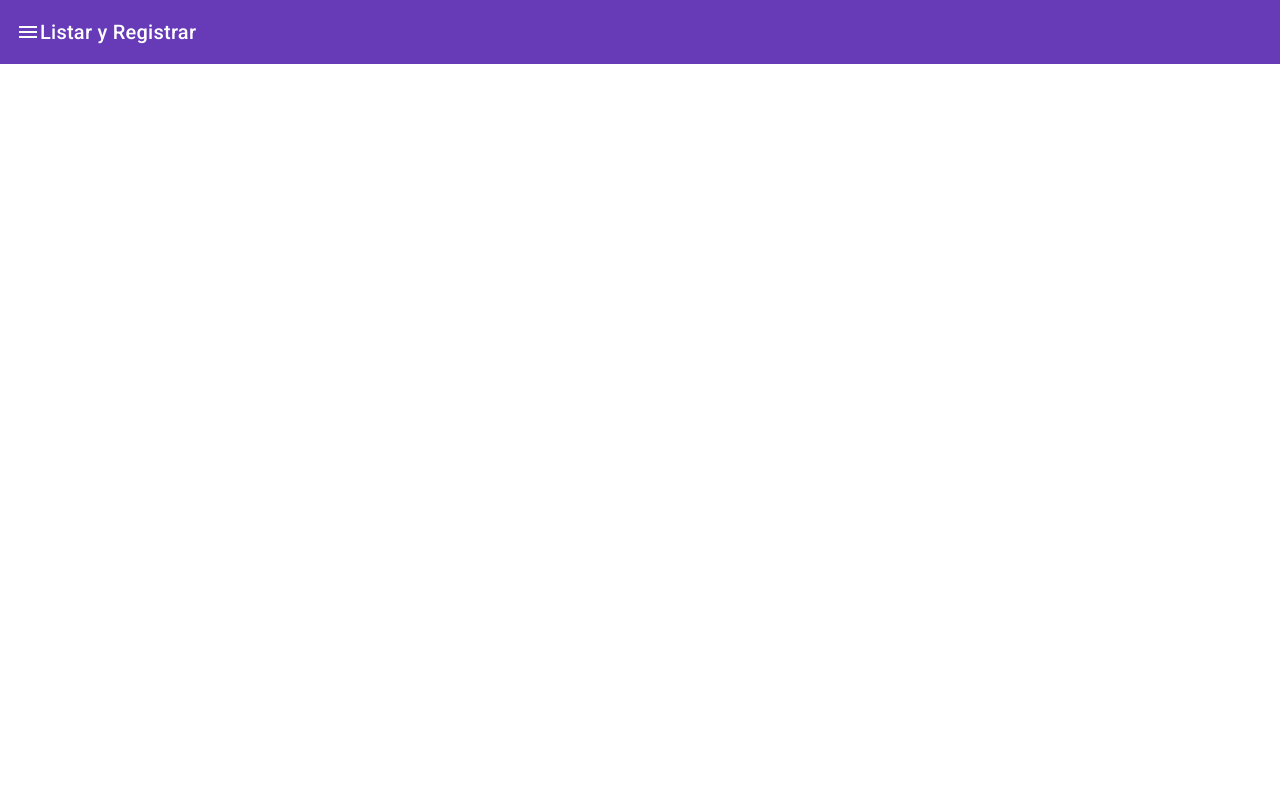
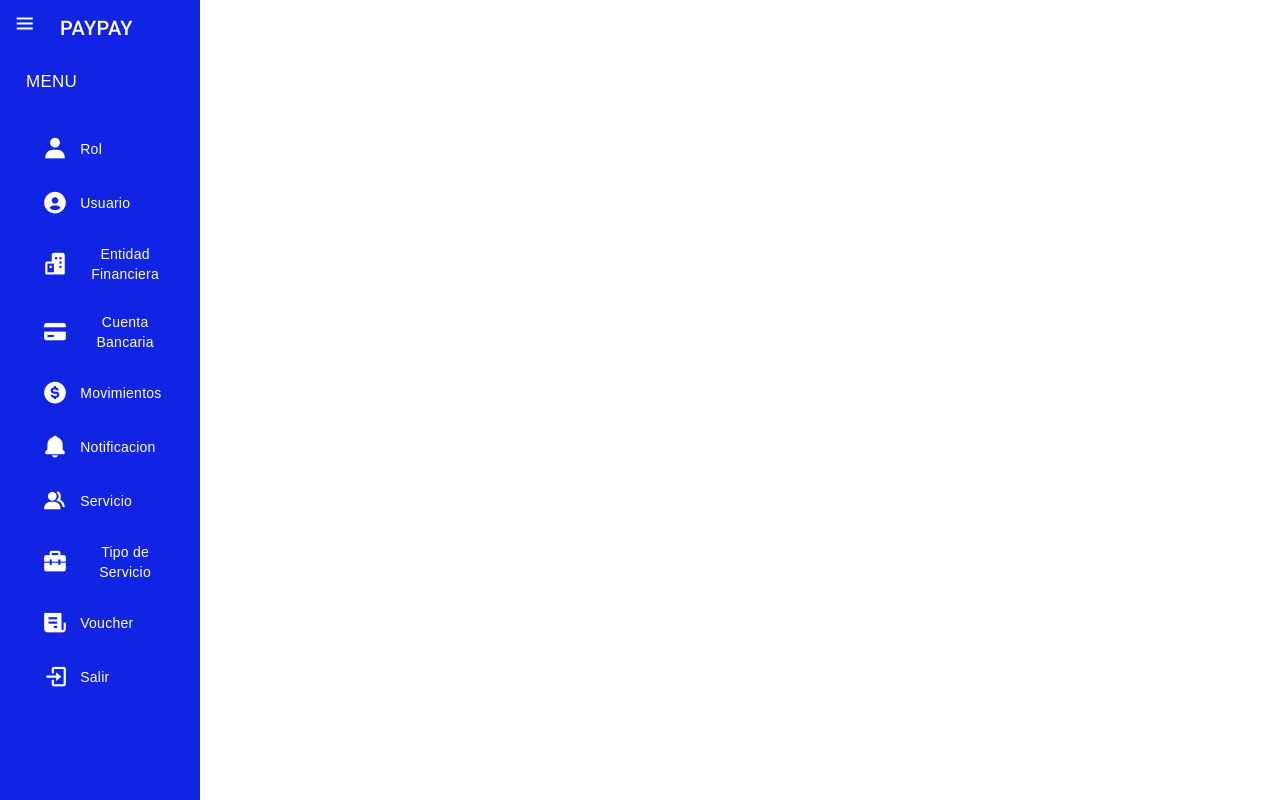
Before and after one commit to KevinDextreMiguel/frontendweb, an Angular app in the folder frontendPAYPAY.1/: page /navegar in a window 1280 px wide. Built offline with nearby package versions, Linux system fonts and the light colour scheme.

Commit message:
Mi nuevo proyecto

```diff
--- a/frontendPAYPAY.1/src/app/components/navegar/navegar.component.css
+++ b/frontendPAYPAY.1/src/app/components/navegar/navegar.component.css
@@ -1,5 +1,151 @@
+* {
+   padding: 0;
+   margin: 0;
+   box-sizing: border-box;
+   font-family: "Poppins", sans-serif;
+   color: #fff;
+}
+
+.container {
+   width: 200%;
+   display: flex;
+}
 
 
-.registrar{
-   color: blue;
+.container .sidenav {
+   width: 200px;
+   height: 100vh;
+   overflow: hidden;
+   position: fixed;
+   padding: 32px 16px;
+   background-color: #1123e3;
 }
+
+
+
+.container .logo h2 {
+   font-size: 20px;
+   text-transform: uppercase;
+   text-align: center;
+   pointer-events: none;
+   position: absolute;
+   top: 1.5%;
+   left: 30%;
+}
+
+.sidenav .search_bar {
+   margin-top: 32px;
+   position: relative;
+}
+
+.sidenav .search_bar i {
+   position: absolute;
+   color: #fff;
+   font-size: 24px;
+   left: 38px;
+   top: 50%;
+   transform: translate(-50%, -50%);
+}
+
+.sidenav .search_bar input {
+   width: 50%;
+   padding: 11px;
+   padding-left: 40px;
+   border-radius: 5px;
+   border: none;
+   outline: none;
+   margin-left: 15px;
+}
+
+.sidenav .menu_text {
+   margin-top: 40px;
+}
+
+.sidenav .menu_text p {
+   font-size: 17px;
+   font-weight: 500;
+   text-transform: uppercase;
+   padding-left: 10px;
+}
+
+.sidenav .icon_items ul {
+   list-style: none;
+   margin-top: 32px;
+   padding: 0 10px;
+}
+
+.sidenav .icon_items ul li {
+   cursor: pointer;
+   margin: 4px;
+   padding: 12px 0;
+   border-radius: 8px;
+   display: flex;
+   align-items: center;
+
+}
+
+.icon_items .active,
+.sidenav .icon_items ul li:hover {
+   background: #27272966;
+}
+
+.sidenav .icon_items ul li i {
+   font-size: 26px;
+   padding: 0 12px;
+}
+
+.sidenav .icon_items ul li a {
+   text-decoration: none;
+   color: #fff;
+   font-size: 17px;
+   padding-left: 18px;
+   opacity: 0;
+   pointer-events: none;
+
+}
+
+#click {
+   display: none;
+}
+
+.container label {
+   position: absolute;
+   left: 1%;
+   top: 1.5%;
+   font-size: 24px;
+   z-index: 1;
+   cursor: pointer;
+}
+
+#click:checked~.sidenav {
+   width: 200px;
+}
+
+#click:checked~.sidenav .icon_items ul li a {
+   opacity: 1;
+   pointer-events: auto;
+}
+
+#click:checked~.sidenav .logo h2 {
+   pointer-events: auto;
+}
+
+#click:checked~.sidenav .search_bar input {
+   width: 100%;
+   margin-left: 0;
+}
+
+#click:checked~.sidenav .search_bar i {
+   left: 10px;
+}
+
+#click:checked~label {
+   left: 1%;
+}
+
+
+
+#click:checked~label .menu-btn {
+   display: none;
+   color: #fff;
+}
--- a/frontendPAYPAY.1/src/app/components/navegar/navegar.component.html
+++ b/frontendPAYPAY.1/src/app/components/navegar/navegar.component.html
@@ -1,30 +1,123 @@
-<div class="container">
-            <mat-toolbar color="primary">
-                <mat-icon>menu</mat-icon>
-                <button mat-button [matMenuTriggerFor]="menuShoe">Listar y Registrar</button>
-            </mat-toolbar>
+<!-- Icon Link -->
+<link
+  href="https://unpkg.com/boxicons@2.1.4/css/boxicons.min.css"
+  rel="stylesheet"
+/>
 
-            <mat-menu #menuShoe="matMenu">
-                <button mat-item routerLink="/listarrole">Listar Roles</button><br>
-                <button mat-item routerLink="/listaruser">Listar Usuarios</button><br>
-                <button mat-item routerLink="/listarbankingentity">Listar Entidades bancarias</button><br>
-                <button mat-item routerLink="/listaraccountbanking">Listar Cuentas bancarias</button><br>
-                <button mat-item routerLink="/listarmovement">Listar Movimientos</button><br>
-                <button mat-item routerLink="/listarnotification">Listar Notificaciones</button><br>
-                <button mat-item routerLink="/listarservicio">Listar Servicios</button><br>
-                <button mat-item routerLink="/listartypeservice">Listar Tipos de Servicios</button><br>
-                <button mat-item routerLink="/listarvoucher">Voucher</button><br>
+<body>
+  <div class="container">
+    <input type="checkbox" id="click" />
+    <label>
+      <i class="menu-btn bx bx-menu"></i>
+    </label>
 
-                <!-----butones para registrar-->
-                <button class="registrar" mat-item routerLink="/crearrole">Registrar Rol</button><br>
-                <button class="registrar" mat-item routerLink="/registraruser">Registrar Usuario</button><br>
-                <button class="registrar" mat-item routerLink="/crearbankingentity">Registrar Entidad bancaria</button><br>
-                <button class="registrar" mat-item routerLink="/crearaccountbanking">Registrar Cuenta bancaria</button><br>
-                <button class="registrar" mat-item routerLink="/crearmovement">Registrar Movimiento</button><br>
-                <button class="registrar" mat-item routerLink="/crearnotificacion">Registrar Notificaciòn</button><br>
-                <button class="registrar" mat-item routerLink="/crearservicio">Registrar Servicio</button><br>
-                <button class="registrar" mat-item routerLink="/creartypeservice">Registrar Tipos de Servicio</button><br>
-                <button class="registrar" routerLink="/crearvoucher">Registrar Voucher</button>
+    <div class="sidenav">
+      <div class="logo">
+        <h2>PAYPAY</h2>
+      </div>
+
+      <div class="menu_text">
+        <p>Menu</p>
+      </div>
+
+      <div class="icon_items">
+        <ul>
+          <li>
+            <i class="bx bxs-user"></i>
+            <button mat-button [matMenuTriggerFor]="menuR"> Rol </button>
+            <mat-menu #menuR="matMenu">
+              <button mat-menu-item routerLink="/listarrole"> Listar  </button>
+              <button mat-menu-item routerLink="/crearrole">Registrar </button>
             </mat-menu>
-    <router-outlet></router-outlet>
-</div>
+          </li>
+
+          <li>
+            <i class="bx bxs-user-circle"></i>
+            <button mat-button [matMenuTriggerFor]="menuU"> Usuario</button>
+            <mat-menu #menuU="matMenu">
+              <button mat-menu-item routerLink="/listaruser"> Listar  </button>
+              <button mat-menu-item routerLink="/registraruser"> Registrar </button>
+            </mat-menu>
+          </li>
+
+          <li>
+            <i class="bx bxs-buildings"></i>
+            <button mat-button [matMenuTriggerFor]="menuE">
+              Entidad Financiera
+            </button>
+            <mat-menu #menuE="matMenu">
+              <button mat-menu-item routerLink="/listarbankingentity">Listar</button>
+              <button mat-menu-item routerLink="/crearbankingentity">Registrar</button>
+            </mat-menu>
+          </li>
+          <li>
+            <i class="bx bxs-credit-card"></i>
+            <button mat-button [matMenuTriggerFor]="menuC"> Cuenta Bancaria</button>
+            <mat-menu #menuC="matMenu">
+              <button mat-menu-item routerLink="/listaraccountbanking"> Listar  </button>
+              <button mat-menu-item routerLink="/crearaccountbanking"> Registrar </button>
+            </mat-menu>
+          </li>
+          <li>
+            <i class="bx bxs-dollar-circle"></i>
+            <button mat-button [matMenuTriggerFor]="menuM">Movimientos</button>
+            <mat-menu #menuM="matMenu">
+              <button mat-menu-item routerLink="/listarmovement">Listar</button>
+              <button mat-menu-item routerLink="/crearmovement">Registrar</button>
+            </mat-menu>
+          </li>
+          <li>
+            <i class="bx bxs-bell"></i>
+            <button mat-button [matMenuTriggerFor]="menuN">Notificacion</button>
+            <mat-menu #menuN="matMenu">
+              <button mat-menu-item routerLink="/listarnotification">
+                Listar
+              </button>
+              <button mat-menu-item routerLink="/crearnotificacion">
+                Registrar
+              </button>
+            </mat-menu>
+          </li>
+          <li>
+            <i class="bx bxs-group"></i>
+            <button mat-button [matMenuTriggerFor]="menuS">Servicio</button>
+            <mat-menu #menuS="matMenu">
+              <button mat-menu-item routerLink="/listarservicio">Listar</button>
+              <button mat-menu-item routerLink="/crearservicio">
+                Registrar
+              </button>
+            </mat-menu>
+          </li>
+          <li>
+            <i class="bx bxs-briefcase-alt-2"></i>
+            <button mat-button [matMenuTriggerFor]="menuTS">
+              Tipo de Servicio
+            </button>
+            <mat-menu #menuTS="matMenu">
+              <button mat-menu-item routerLink="/listartypeservice">
+                Listar
+              </button>
+              <button mat-menu-item routerLink="/creartypeservice">
+                Registrar
+              </button>
+            </mat-menu>
+          </li>
+          <li>
+            <i class="bx bxs-receipt"></i>
+            <button mat-button [matMenuTriggerFor]="menuV">Voucher</button>
+            <mat-menu #menuV="matMenu">
+              <button mat-menu-item routerLink="/listarvoucher">Listar</button>
+              <button mat-menu-item routerLink="/crearvoucher">
+                Registrar
+              </button>
+            </mat-menu>
+          </li>
+          <li>
+            <i class="bx bx-log-in"></i>
+            <button mat-raised-button routerLink="/login">Salir</button>
+          </li>
+        </ul>
+      </div>
+    </div>
+  </div>
+</body>
```
